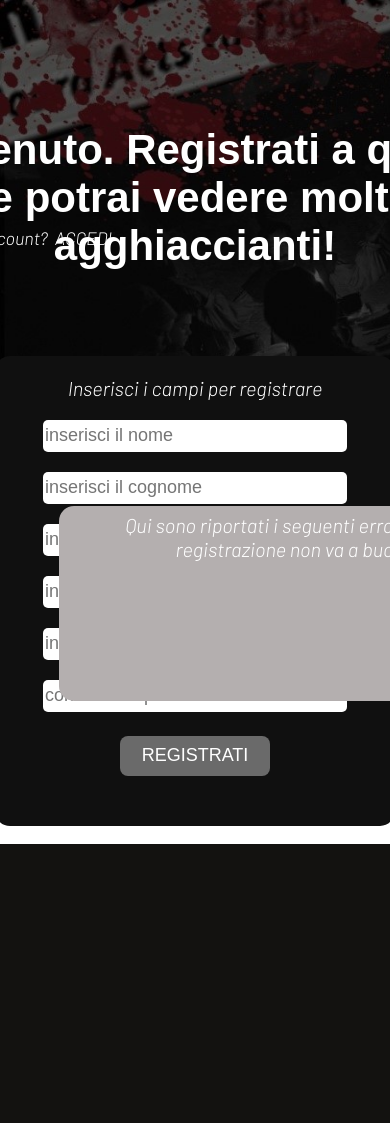
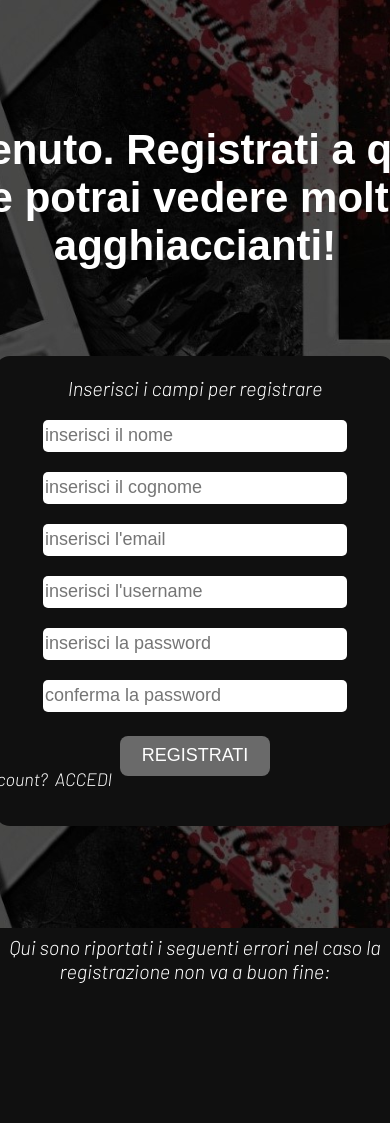
Before and after one commit to Giorgio-Nocerino/Tech_Web_Progetto, a Flask app: page /signup in a window 390 px wide; the page is wider, and only the part inside the window is pictured. Before the commit the page ends 844 px from the top of that part, so only its background shows below. Run offline with Flask 2, Linux system fonts and the light colour scheme; some web fonts are replaced.

Commit message:
CSS Signup Page

```diff
--- a/static/stylesheet/SignupStyle.css
+++ b/static/stylesheet/SignupStyle.css
@@ -50,7 +50,7 @@ p{
     position: absolute;
     top: 60%;
     left: 15%;
-    background-color: #b4afaf;
+    background-color: #101010;
     border-radius: 15px;
 }
 
@@ -297,9 +297,24 @@ a{
         transform: translate(-50%, -50%);
         text-align: center;
     }
-    .pezzo_grande .alreadyaccount{
+    .pezzo_grande .alreadyaccount p {
+        color: #ffffff;
+        font-size: 18px;
         position: relative;
-        top: 90%;
+        float: right;
+        top:29em;
+        right:15em;
+    }
+
+    .pezzo_grande .avvertenze{
+        width: 505px;
+        height: 195px;
+        position: absolute;
+        top: 110%;
+        left: 50%;
+        transform: translate(-50%);
+        background-color: #101010;
+        border-radius: 15px;
     }
 }
 
```
